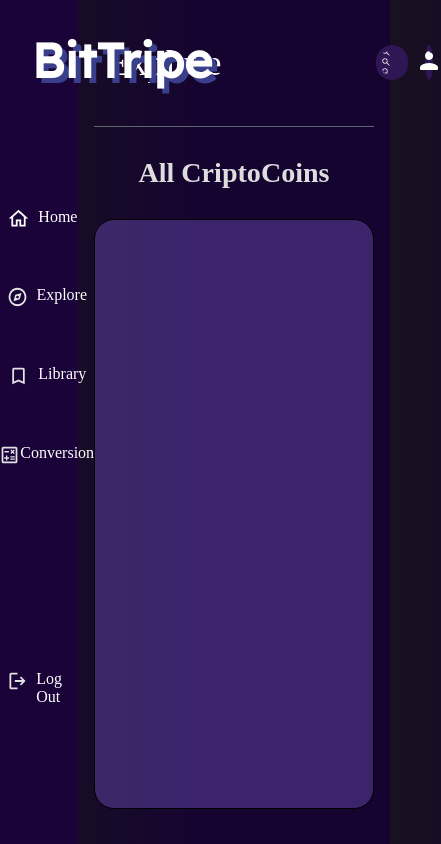
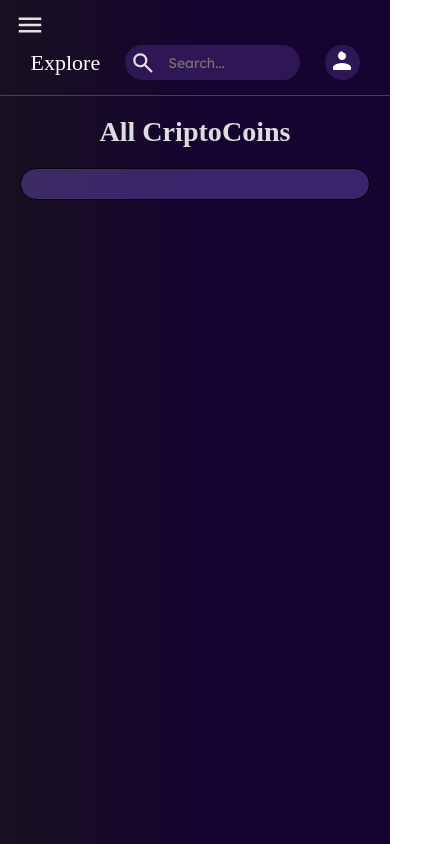
Before and after one commit to sebasBetancourt/criptoCoins, a plain HTML site: page views/bitcoin.html in a window 390 px wide. Shown: the whole page, 441 px wide, since content can reach past the window. Drawn offline with Linux system fonts and the light colour scheme; no server answers; a web font is replaced by a local one.

Commit message:
feat: :sparkles: Add responsive of explore

```diff
--- a/css/bitcoin.css
+++ b/css/bitcoin.css
@@ -9,224 +9,305 @@
 body {
     height: 100vh;
     width: 100vw;
-    /* background: linear-gradient(60deg, #181120 50%, #160430 100%); */
     background: linear-gradient(90deg, #181120 0%, #160430 50%);
     display: grid;
     grid-template-columns: 20% 80%;
-    grid-template-rows: 15% 85%;
+    grid-template-rows: 10% 90%;
     grid-template-areas:
         'nav header'
-        'nav main'
         'nav main';
     overflow-y: hidden;
 }
 
+.menu-toggle {
+    display: none;
+    background: none;
+    border: none;
+    position: fixed;
+    top: 10px;
+    left: 15px;
+    z-index: 1000;
+    cursor: pointer;
+}
 
-/* --------------------------Header-------------------------------- */
+.menu-toggle img {
+    width: 30px;
+    height: 30px;
+}
 
-header{
+header {
     grid-area: header;
     display: flex;
-    justify-self: center;
     align-items: center;
-    width: 90%;
+    justify-content: space-between;
+    width: 95%;
+    margin: 0 auto;
     border-bottom: 1.5px solid rgb(97, 101, 109);
 }
 
-.div__title_direction{
-    margin-left: 5%;
-    margin-right: 55%;
+.div__title_direction {
+    margin-left: 3%;
 }
-.div__title_direction a{
+
+.div__title_direction a {
     color: var(--color-font-1);
     font-size: 36px;
     font-family: "NotoSans-BoldItalic";
     text-decoration: none;
 }
-.form_search{
+
+.form_search {
     display: flex;
-    justify-content: center;
     align-items: center;
-    margin-right: 6%;
     background: #2f1655;
     border-radius: 34px;
-    width: 15%;
-    height: 28%;
+    width: 20%;
+    height: 35px;
     padding: 5px;
     gap: 2px;
 }
+
 #myButton {
-    width: 11%;
-    height: 90%;
+    width: 30px;
+    height: 30px;
     border: none;
-    border-radius: 100%;
-    background-image: url('../storage/img/search.svg'); /* La ruta a tu imagen */
-    background-position: center; /* Para centrar la imagen */
+    border-radius: 50%;
+    background-image: url('../storage/img/search.svg');
+    background-position: center;
     background-size: contain;
+    background-repeat: no-repeat;
     cursor: pointer;
-  }
-.form_search input{
-    width: 82%;
-    height: 80%;
+}
+
+.form_search input {
+    width: 100%;
+    height: 100%;
     border-radius: 34px;
     background: transparent;
     color: var(--color-font-1);
     border: none;
-    font-size: 80%;
+    font-size: 14px;
     font-family: "LexendDeca-Regular";
     padding-left: 10px;
     outline: none;
 }
 
-.profile{
+.profile {
+    width: 35px;
+    height: 35px;
+    border-radius: 50%;
+    background: #2f1655;
     display: flex;
     justify-content: center;
     align-items: center;
-    width: 3%;
-    height: 28%;
-    border-radius: 100%;
-    background: #2f1655;
+    margin-right: 3%;
 }
 
-
-
-
-
-
-/* --------------------------------Navegation----------------------------------- */
-
-nav{
+nav {
     display: flex;
     flex-direction: column;
     grid-area: nav;
     background: rgb(25 3 57);
     height: 100vh;
     padding: 30px;
-    align-items: stretch;
+    align-items: flex-start;
     gap: 15%;
+    position: relative;
+    z-index: 1;
 }
 
-.div_title{
+.div_title {
     margin-left: 10%;
 }
-.div_title a{
+
+.div_title a {
     color: var(--color-font-1);
-    font-size: 200%;
+    font-size: 24px;
     font-family: "LexendDeca-Regular";
     text-shadow: 5px 5px var(--color-fourtheen);
     text-decoration: none;
 }
 
-.ul__nav{
-    height: 122%;
+.ul__nav {
     display: flex;
     flex-direction: column;
-    align-self: center;
-    gap: 5%;
-    margin-right: 40%;
+    gap: 25px;
+    margin-left: 10%;
+    width: 100%;
 }
+
 .ul__nav li {
     display: flex;
-    cursor: pointer;
-    width: 120%;
-    height: 8%;
+    align-items: center;
+    gap: 10px;
     list-style: none;
 }
-.ul__nav li a{
+
+.ul__nav li a {
     text-decoration: none;
     color: white;
     font-family: "NotoSans-ExtraBold";
-    font-size: 100%;
+    font-size: 16px;
 }
 
-.ul__nav img{
-    width: 45%;
-    height: 45%;
-    justify-self: center;
+.ul__nav img {
+    width: 20px;
+    height: 20px;
 }
 
-#logOut{
-    margin-top: 200%;
+#logOut {
+    margin-top: auto;
+    margin-bottom: 20px;
 }
 
-/* ----------------------Main------------------------------ */
-
-
-main{
+main {
     grid-area: main;
-}
-.title__explore{
-    font-family: "NotoSans-SemiCondensed-BlackItalic";
-    font-size: 150%;
-    color: #ddd;
-    justify-self: center;
-    margin: 30px;
+    padding: 30px;
+    overflow-y: auto;
+    width: 100%;
 }
 
+.title__explore {
+    font-family: "NotoSans-SemiCondensed-BlackItalic";
+    font-size: 24px;
+    color: #ddd;
+    margin-bottom: 20px;
+    text-align: center;
+}
 
-.table__explore{
-    display: flex;
-    flex-wrap: wrap;
+.table__explore {
+    display: block;
     background: #684db773;
     border-radius: 20px;
-    justify-self: center;
-    width: 90%;
-    height: 70vh;
-    margin: 20px;
-    padding: 30px;
-    overflow-y: scroll;
-    overflow-x: hidden;
+    width: 100%;
+    max-height: 70vh;
+    padding: 20px;
+    overflow-y: auto;
+    overflow-x: auto;
     border: 1px solid black;
 }
 
 .tabla_cripto {
     width: 100%;
     text-align: center;
-}
-.tr__cripto__title th{
-    padding: 15px;
-    font-family: "NotoSans-Medium";
-    font-size: 105%;
-    color: white;
+    border-collapse: collapse;
 }
 
-.tr__cripto__info td{
-    padding: 15px;
+.tr__cripto__title th {
+    padding: 12px;
+    font-family: "NotoSans-Medium";
+    font-size: 14px;
+    color: white;
+    border-bottom: 1px solid #ccc;
+}
+
+.tr__cripto__info td {
+    padding: 12px;
     background: #230c43bd;
-    border-radius: 15px;
+    border-radius: 10px;
     color: #704df3;
     font-family: "NotoSans-Regular";
     font-weight: bold;
     border-bottom: 1px solid rgb(97, 101, 109);
+    font-size: 14px;
 }
-.tr__cripto__info td:hover{
-    transform: scale(1.1);
+
+.tr__cripto__info td:hover {
+    transform: scale(1.05);
     transition: all 0.3s ease-in-out;
 }
-.tr__cripto__info:hover{
-    transform: scale(0.9);
+
+.tr__cripto__info:hover {
+    transform: scale(0.98);
     transition: all 0.2s ease-in-out;
 }
-.table__explore p{
-    color: white;
-    font-family: "NotoSans-Medium";
-    font-size: 105%;
+
+::-webkit-scrollbar {
+    width: 10px;
 }
 
-
-/* ----------------------BARRA DE DESPLAZAMIENTO ------------------------------*/
-::-webkit-scrollbar {
-    width: 16px;
-    height: 12px;
-}
 ::-webkit-scrollbar-track {
     background: #f1f1f1;
     border-radius: 10px;
 }
+
 ::-webkit-scrollbar-thumb {
     background: #888;
     border-radius: 10px;
 }
+
 ::-webkit-scrollbar-thumb:hover {
     background: #555;
 }
+
+@media (max-width: 768px) {
+    body {
+        display: flex;
+        flex-direction: column;
+        height: auto;
+        overflow-y: auto;
+    }
+
+    .menu-toggle {
+        display: block;
+    }
+
+    nav {
+        display: none;
+        position: fixed;
+        top: 0;
+        left: 0;
+        background-color: #1f1f3a;
+        height: 100vh;
+        width: 70%;
+        padding: 20px;
+        z-index: 999;
+        flex-direction: column;
+        transition: transform 0.3s ease-in-out;
+    }
+
+    nav.active {
+        display: flex;
+    }
+
+    header {
+        width: 100%;
+        flex-direction: row;
+        margin-top: 30px;
+        justify-content: space-between;
+        padding: 15px 20px;
+        border-bottom: 1px solid #444;
+    }
+
+    .div__title_direction a {
+        font-size: 22px;
+    }
+
+    .form_search {
+        width: 50%;
+        height: 35px;
+    }
+
+    .profile {
+        width: 35px;
+        height: 35px;
+    }
+
+    .ul__nav {
+        padding-left: 0;
+        margin-top: 30px;
+    }
+
+    main {
+        padding: 20px;
+    }
+
+    .table__explore {
+        width: 100%;
+        padding: 15px;
+    }
+
+    .tabla_cripto {
+        font-size: 12px;
+    }
+}
--- a/css/styles.css
+++ b/css/styles.css
@@ -369,11 +369,10 @@ footer {
         display: flex;
         flex-direction: column;
         align-items: center;
-        gap: 30px; /* 👈 Añade separación entre elementos */
+        gap: 30px;
         padding: 20px 0;
     }
 
-    /* 🔴 Oculta la imagen en móvil */
     .div__img {
         display: none;
     }
--- a/js/bitcoin.js
+++ b/js/bitcoin.js
@@ -1,14 +1,9 @@
 import { datCoins } from "./datCoins.js";
 import { searchBitcoin } from "./searchBitcoin.js";
-
-const save = document.getElementById("save");
+import { hamburguer } from "./hamburguer.js";
 
 document.addEventListener('DOMContentLoaded', function() {
     datCoins();
     searchBitcoin();
-    setTimeout(function() {
-      save.addEventListener("click", function() {
-        save.innerHTML = `<img src="../storage/img/saveClick.svg" alt="Guardar">`; // Corregí la etiqueta <img> y añadí un alt
-      });
-    }, 2000);
+    hamburguer()
 });
--- /dev/null
+++ b/js/hamburguer.js
@@ -0,0 +1,9 @@
+export const hamburguer = ()=>{
+        const menuToggle = document.getElementById("menuToggle");
+        const nav = document.querySelector("nav");
+
+        menuToggle.addEventListener("click", () => {
+            nav.classList.toggle("active");
+        });
+
+}
--- a/views/bitcoin.html
+++ b/views/bitcoin.html
@@ -29,7 +29,9 @@
         </div>
     </header>
 
-
+    <button class="menu-toggle" id="menuToggle">
+        <img src="../storage/img/hamburguer.svg" alt="Menu">
+    </button>
     <nav>
         <div class="div_title">
             <a href="#"> <h1>BitTripe</h1></a>
```
Also changed, not shown: storage/img/hamburguer.svg (added).
